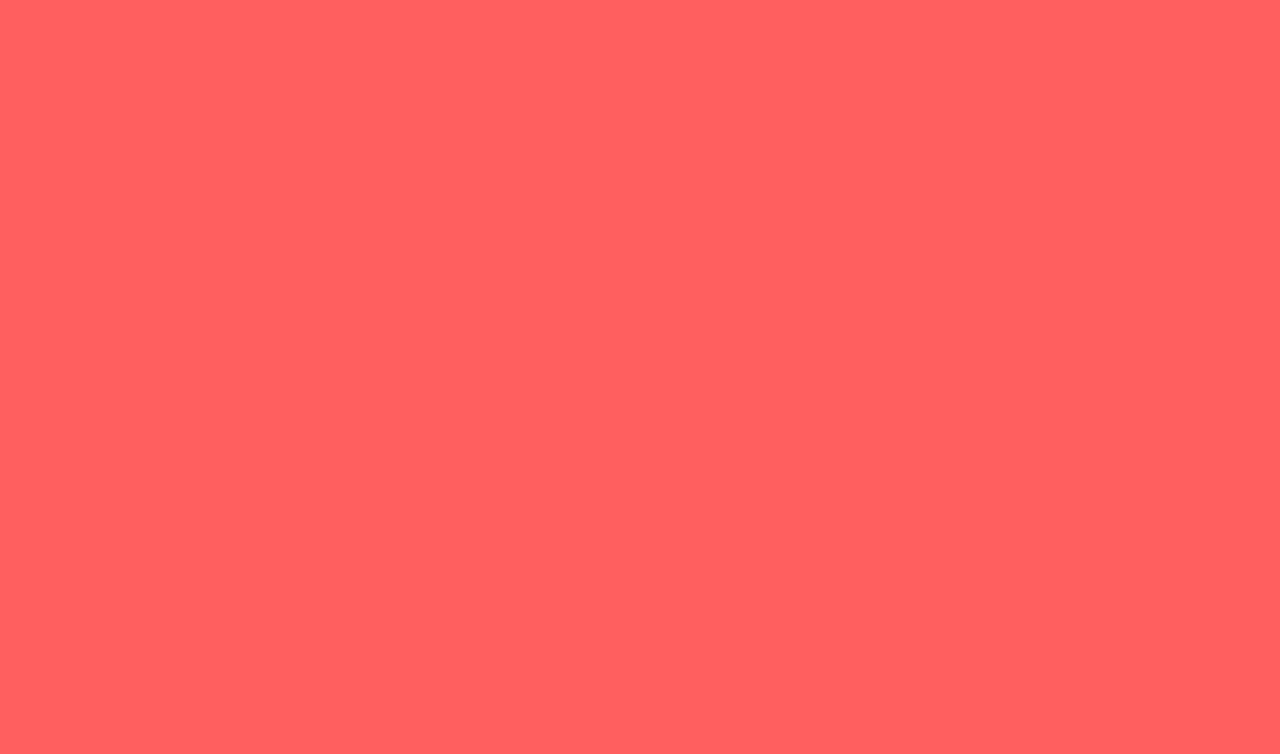
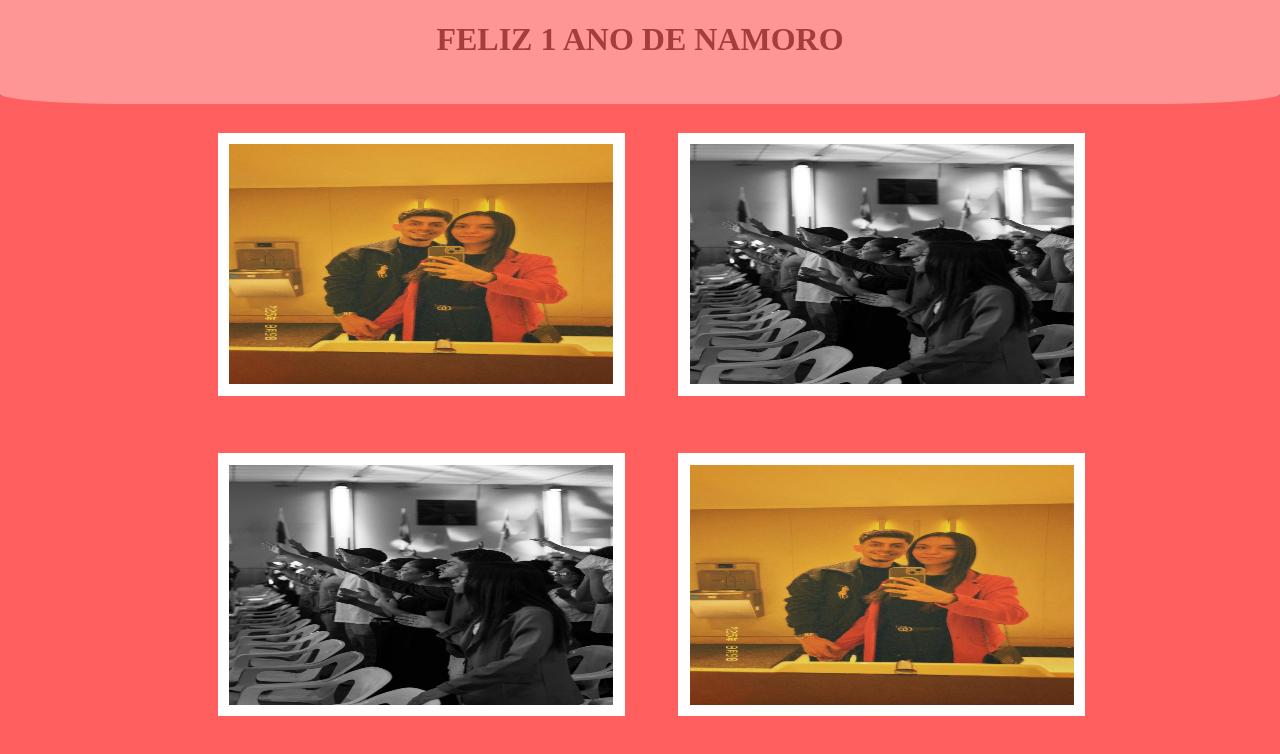
Before and after one commit to wesleimelo/1-ANO, a plain HTML site: page HTMLS/page1.html in a window 1280 px wide. Drawn offline with Linux system fonts and the light colour scheme.

Commit message:
add pngs

```diff
--- a/HTMLS/page1.html
+++ b/HTMLS/page1.html
@@ -7,6 +7,29 @@
     <link rel="stylesheet" href="/STYLES/page1.css">
 </head>
 <body>
+    <header>
+        <h1 class="titulo">FELIZ 1 ANO DE NAMORO</h1>
+    </header>
 
+    <main>
+        <div class="fotos">
+            <a href="/HTMLS/login.html">
+                <img class="fotos__foto" src="/PNGS/Foto 1.jpeg" alt="FOTO 1">
+            </a>
+            <a href="">
+                <img class="fotos__foto" src="/PNGS/Foto 2.jpeg" alt="FOTO 2">
+            </a>
+            <a href="">
+                <img class="fotos__foto" src="/PNGS/Foto 2.jpeg" alt="FOTO 3">
+            </a>
+            <a href="">
+                <img class="fotos__foto" src="/PNGS/Foto 1.jpeg" alt="FOTO 4">
+            </a>
+        </div>
+    </main>
+
+    <footer>
+
+    </footer>
 </body>
 </html>
--- a/STYLES/page1.css
+++ b/STYLES/page1.css
@@ -8,3 +8,39 @@ body {
     justify-content: center;
     align-items: center;
 }
+
+header {
+    flex-direction: column;
+    background-color: white;
+    width: 100vw;
+    height: 13vh;
+    border-radius: 0 0 10% 10%;
+    opacity: 35%;
+    top: 0;
+    left: 0;
+    position: fixed;
+    align-items: center;
+    text-align: center;
+}
+
+.titulo {
+    visibility: 100%;
+    color: black;
+}
+
+.fotos {
+    display: grid;
+    grid-template-columns: 1fr 1fr;
+    gap: 10%;
+    align-items: center;
+    justify-content: center;
+}
+
+.fotos__foto {
+    background-color: white;
+    height: 30vh;
+    width: 30vw;
+    justify-content: center;
+    align-items: center;
+    padding: 3%;
+}
```
Also changed, not shown: HTMLS/login.html (+1 -1 lines), PNGS/Foto 1.jpeg (added), PNGS/Foto 2.jpeg (added).
